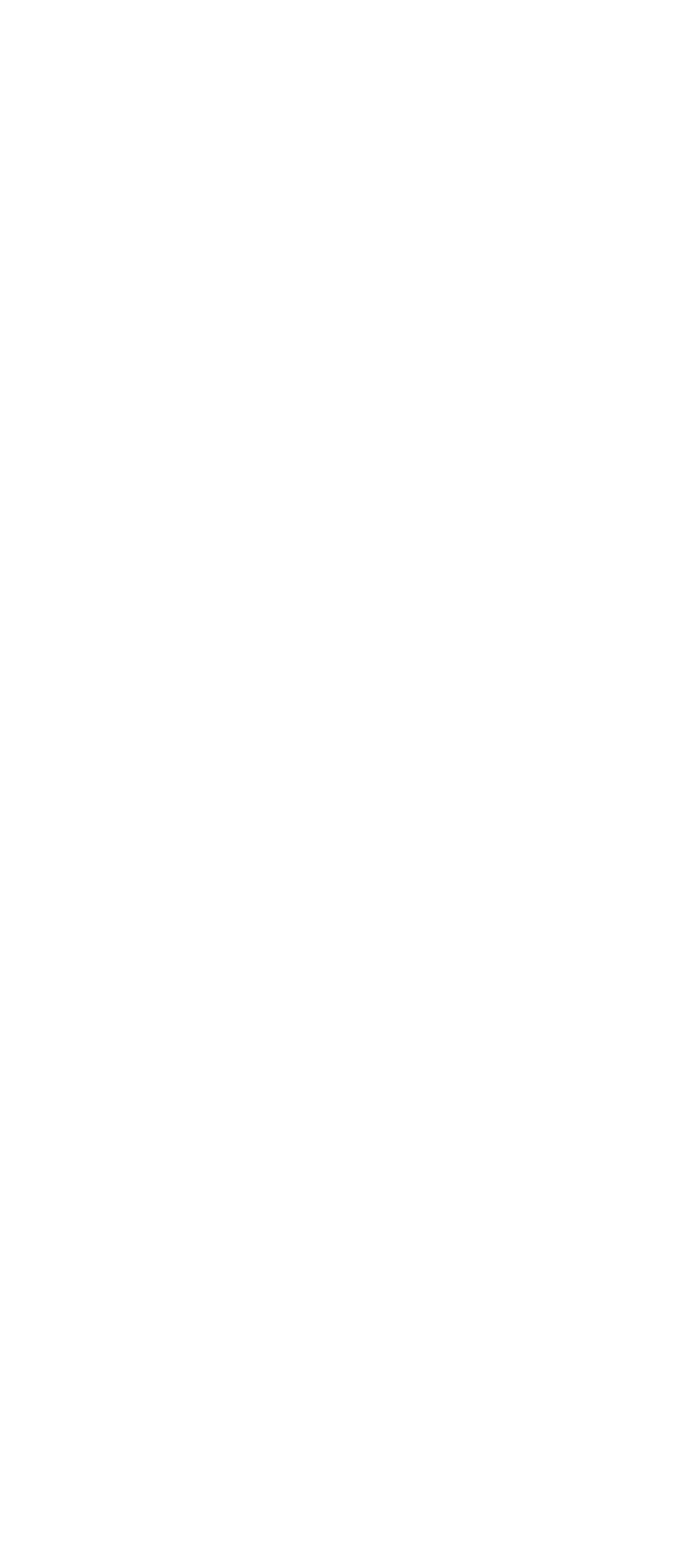
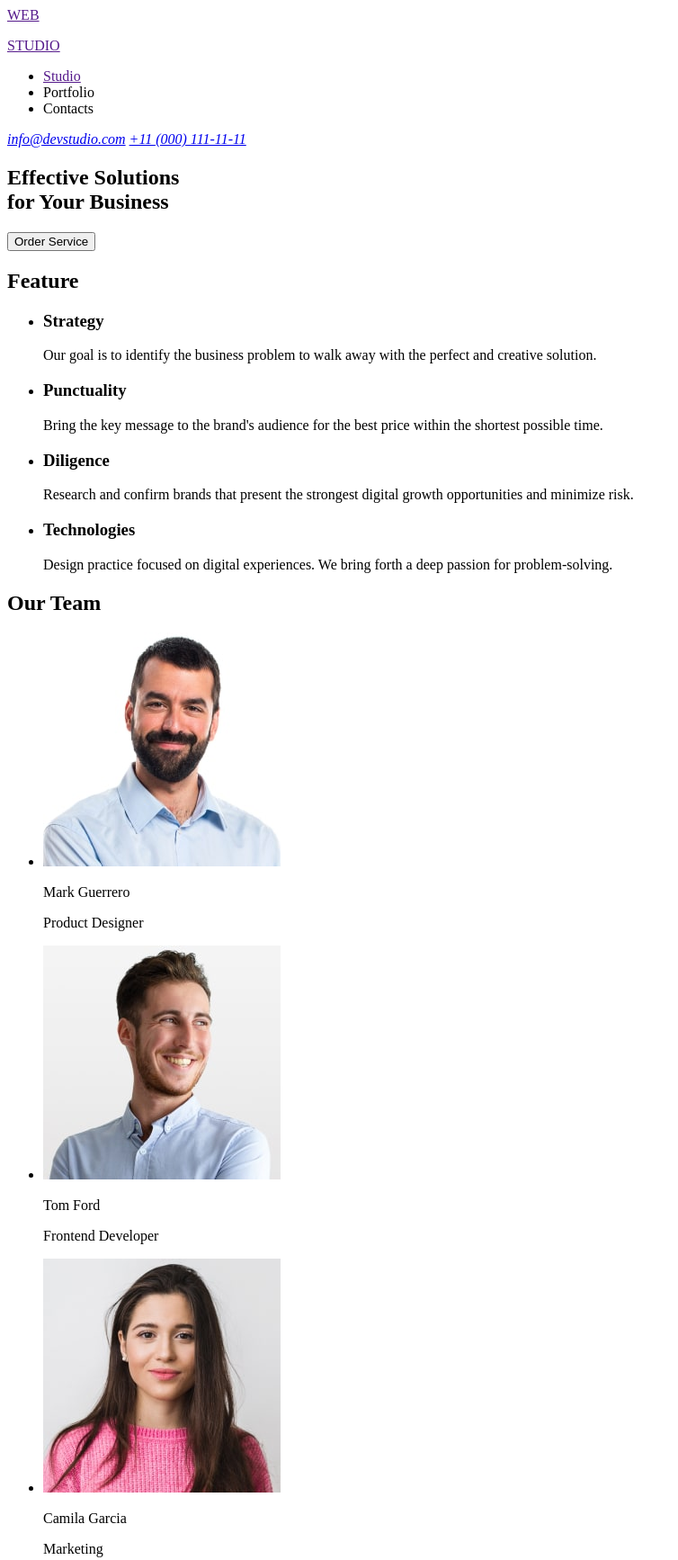
Before and after one commit to YuriiKuzora/WebStudio-2.0, a plain HTML site: page index.html in a window 1280 px wide. Shown: the top 1734 px of the page at 90% size, without its empty margins (0-754 px from the left). Before the commit the page ends 800 px from the top, so only its background shows below. Drawn offline with Linux system fonts and the light colour scheme.

Commit message:
Homework #1

```diff
--- a/index.html
+++ b/index.html
@@ -6,8 +6,125 @@
     <title>Document</title>
   </head>
   <body>
-    <header></header>
-    <main></main>
-    <footer></footer>
+    <header>
+      <a href=""
+        >WEB
+        <p>STUDIO</p></a
+      >
+      <nav>
+        <ul>
+          <li><a href="">Studio</a></li>
+          <li><a href=""></a>Portfolio</li>
+          <li><a href=""></a>Contacts</li>
+        </ul>
+      </nav>
+      <address>
+        <a href="mailto:info@devstudio.com">info@devstudio.com</a>
+        <a href="tel:+110001111111">+11 (000) 111-11-11</a>
+      </address>
+    </header>
+    <main>
+      <!-- ------------------Hero------------------ -->
+      <section>
+        <h1>
+          Effective Solutions <br />
+          for Your Business
+        </h1>
+        <button type="button">Order Service</button>
+      </section>
+      <!-- ---------------------------------------- -->
+      <!-- -----------------Feature---------------- -->
+      <section>
+        <h2>Feature</h2>
+        <ul>
+          <li>
+            <h3>Strategy</h3>
+            <p>
+              Our goal is to identify the business problem to walk away with the perfect and
+              creative solution.
+            </p>
+          </li>
+          <li>
+            <h3>Punctuality</h3>
+            <p>
+              Bring the key message to the brand's audience for the best price within the shortest
+              possible time.
+            </p>
+          </li>
+          <li>
+            <h3>Diligence</h3>
+            <p>
+              Research and confirm brands that present the strongest digital growth opportunities
+              and minimize risk.
+            </p>
+          </li>
+          <li>
+            <h3>Technologies</h3>
+            <p>
+              Design practice focused on digital experiences. We bring forth a deep passion for
+              problem-solving.
+            </p>
+          </li>
+        </ul>
+      </section>
+      <!-- ---------------------------------------- -->
+      <!-- -----------------Our Team--------------- -->
+      <section>
+        <h2>Our Team</h2>
+        <ul>
+          <li>
+            <img
+              src="./images/desktop/mark-guerrero.jpg"
+              alt="Photo of the Product Designer"
+              width="264"
+              height="260"
+            />
+            <p>Mark Guerrero</p>
+            <p>Product Designer</p>
+          </li>
+          <li>
+            <img
+              src="./images/desktop/tom-ford.jpg"
+              alt="Photo of the Frontend Developer"
+              width="264"
+              height="260"
+            />
+            <p>Tom Ford</p>
+            <p>Frontend Developer</p>
+          </li>
+          <li>
+            <img
+              src="./images/desktop/camila-garcia.jpg"
+              alt="Photo of the Marketing"
+              width="264"
+              height="260"
+            />
+            <p>Camila Garcia</p>
+            <p>Marketing</p>
+          </li>
+          <li>
+            <img
+              src="./images/desktop/daniel-wilson.jpg"
+              alt="Photo of the UI Designer"
+              width="264"
+              height="260"
+            />
+            <p>Daniel Wilson</p>
+            <p>UI Designer</p>
+          </li>
+        </ul>
+      </section>
+      <!-- ---------------------------------------- -->
+    </main>
+    <footer>
+      <a href=""
+        >WEB
+        <p>STUDIO</p></a
+      >
+      <p>
+        Increase the flow of customers and sales for your business with digital marketing & growth
+        solutions.
+      </p>
+    </footer>
   </body>
 </html>
```
Also changed, not shown: images/desktop/camila-garcia.jpg (added), images/desktop/daniel-wilson.jpg (added), images/desktop/mark-guerrero.jpg (added), images/desktop/tom-ford.jpg (added).
